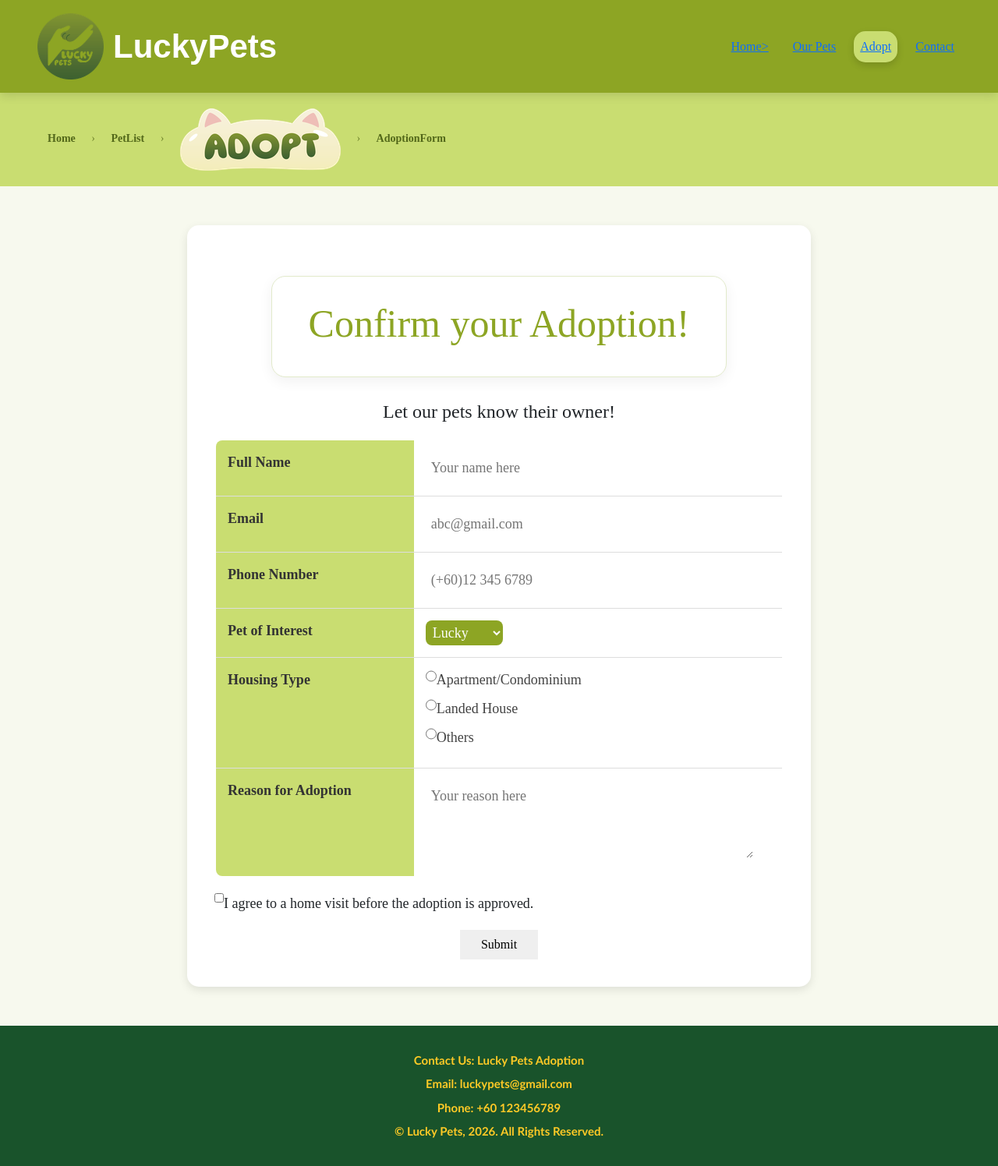
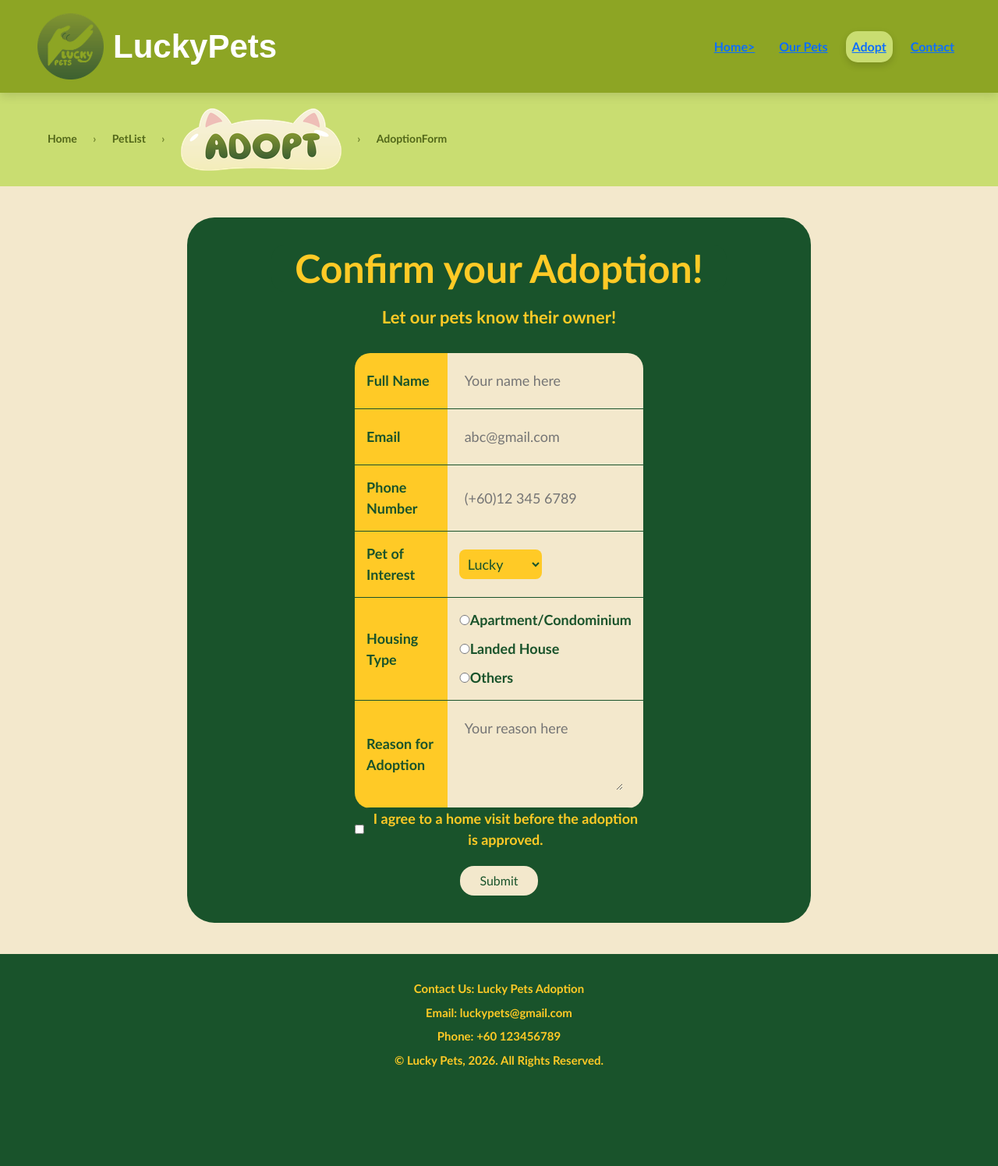
Before and after one commit to aoaoyi/PetAdoptionWeb, a Java web app: page /form.html in a window 1280 px wide. Shown: the whole page at 78% size. After the commit the page ends 1369 px from the top, so only its background shows below. Run offline with Tomcat 11, a stand-in JSP engine, Linux system fonts and the light colour scheme.

Commit message:
改了样式

```diff
--- a/src/main/webapp/form.css
+++ b/src/main/webapp/form.css
@@ -1,29 +1,26 @@
 @charset "UTF-8";
 
 body {
-    font-family: "Times New Roman", serif;
     margin: 0;
-    background-color: #F7F9EE;
-}
-
-h1{
-	text-align: center;
-	font-size: 50px;
-}
-
-h2{
-	text-align: center;
-	font-size: 24px;
+    background-color: #F3E8CC;
+    font-family: Trebuchet MS;
+    color: #FFCA26;
+    font-weight: bold;
 }
 
 .form-container {
     width: 80%;
     max-width: 800px;
-    margin: 50px auto;
+
+    margin: 40px auto;
     padding: 35px;
-    background-color: white;
-    border-radius: 15px;
-    box-shadow: 0 4px 12px rgba(0, 0, 0, 0.1);
+    display: flex;
+    flex-direction: column;
+    gap: 20px;
+
+    background-color: #19532B;
+    border-radius: 35px;
+
     text-align: center;
     flex: 1;
 }
@@ -31,18 +28,26 @@ h2{
 .title-card {
     width: 80%;
     max-width: 600px;
-    margin: 30px auto;
-    padding: 30px 25px;
+    margin: auto;
 
-    background-color: #FFFFFF;
-    border: 1px solid #E2EACB;
+    background-color: #19532B;
+    border: none;
     border-radius: 18px;
 
     text-align: center;
-    box-shadow: 0 5px 18px rgba(0, 0, 0, 0.06);
+}
 
-    color:  #8DA524;
-    font-size: 35px;
+h1 {
+	margin: 0;
+	text-align: center;
+	font-size: 50px;
+	font-weight: bold;
+}
+
+h2 {
+	text-align: center;
+	font-size: 22px;
+	font-weight: bold;
 }
 
 form{
@@ -50,91 +55,111 @@ form{
 	margin-top: 5px;
 }
 
-.form-table{
-    width: 100%;
+.form-table {
+    width: 80%;
     border-collapse: collapse;
-    margin: 20px auto;
+    margin: auto;
     text-align: left;
-    border: 2px solid #C9DD71;
-    border-radius: 10px;
+    border-radius: 20px;
     overflow: hidden;
 }
 
-.form-table th,
-.form-table td {
-	vertical-align: top;
+.form-table th, .form-table td {
+	vertical-align: middle;
 	font-size: 18px;
     padding: 15px;
-    border-bottom: 1px solid #ddd;
+    border-bottom: 1px solid #19532B;
 }
 
 .form-table th {
     width: 35%;
-    background-color: #C9DD71;
-    color: #333;
+    background-color: #FFCA26;
+    color: #19532B;
 }
 
 .form-table td {
-    background-color: #ffffff;
-    color: #444;
+    background-color: #F3E8CC;
+    color: #19532B;
 }
 
-form label{
+form label {
 	display: flex;
 	font-size: 18px;
 }
 
-form input{
+form input {
 	width: 95%;
 	padding: 7px;
 	border: none;
+	background-color: #F3E8CC;
 }
 
-form select{
+form select {
     display: inline-block;
-    padding: 5px;
-    color: white;
-    background-color: #8DA524;
-    text-decoration: none;
+    padding: 7px;
+
+    background-color: #FFCA26;
     border: none;
     border-radius: 8px;
+
+    text-decoration: none;
+    color: #19532B;
+
     transition: background-color 0.2s;
 }
 
 form select:hover {
-    background-color: #C9DD71;
-    color: #4a5a10;
+    background-color: #19532B;
+    color: #FFCA26;
 }
 
-form input[type="radio"]{
+form input[type="radio"] {
 	width: 14px;
-	margin-bottom: 10px;
+	margin: auto 0px;
 }
 
 form .housingLabel{
 	margin-bottom: 10px;
 }
 
-form [id="reason"]{
+form .housingLabel:last-child {
+    margin-bottom: 0;
+}
+
+form [id="reason"] {
 	padding: 7px;
 	border: none;
-	border-radius: 6px;
 	width: 95%;
 	height: auto;
 	min-height: 100px;
 	resize: vertical;
 	word-wrap: break-word;
 	white-space: pre-wrap;
+	background-color: #F3E8CC;
 }
 
-form input[type="checkbox"]{
+label[for="agreement"] {
+	width: 80%;
+	margin: auto;
+	display: flex;
+	align-items: center;
+	gap: 5px;
+}
+
+form label[type="checkbox"] {
+	font-size: 16px;
+}
+
+form input[type="checkbox"] {
 	width: 12px;
 	height: 12px;
 }
 
-form input[type="submit"]{
+form input[type="submit"] {
 	display: block;
 	margin: auto;
 	margin-top: 20px;
 	width: 100px;
+	border-radius: 18px;
+	color: #19532B;
 }
```
